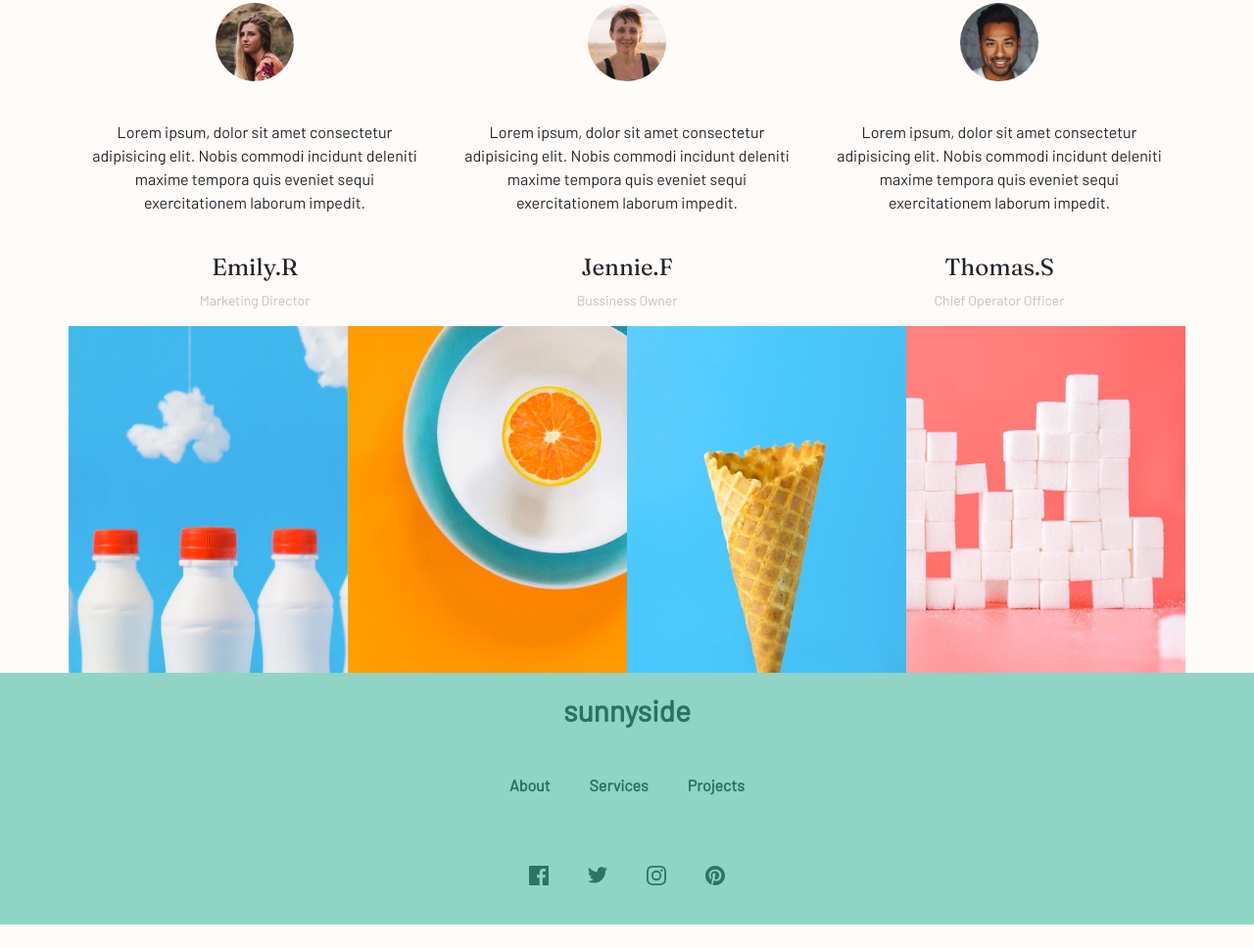
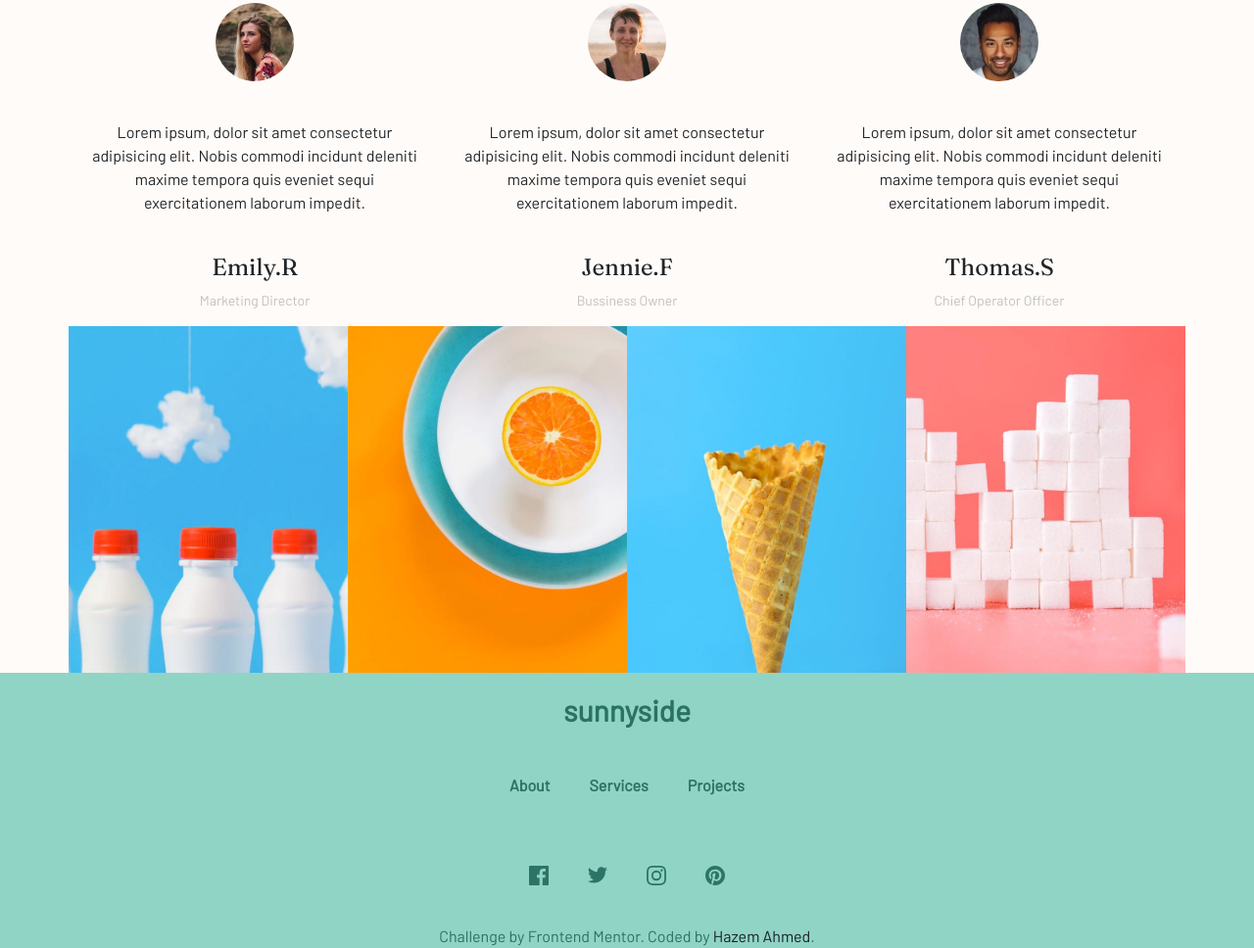
Before and after one commit to Hazem-Ahmed1/sunnyday, a plain HTML site: page index.html in a window 1280 px wide. Shown: the part 2394-3362 px from the top of the page at 98% size. Before the commit the page ends 3338 px from the top, so only its background shows below. Drawn offline with Linux system fonts and the light colour scheme; a web font is replaced by a local one.

Commit message:
second commit

```diff
--- a/css/main.css
+++ b/css/main.css
@@ -256,6 +256,12 @@ h1{
     border-bottom: 20px solid white;
     border-left: 10px solid transparent;
 }
+.last p{
+    color: #2b7264;
+}
+.last a{
+    color: #181e2a;
+}
 
 @media (max-width:375px){
     .items{
--- a/index.html
+++ b/index.html
@@ -182,7 +182,11 @@
                 </div>
             </div>
         </div>
+        <div class="col-12 text-center last">
+            <p class="m-0 p-0">Challenge by Frontend Mentor. Coded by <a href="https://www.facebook.com/profile.php?id=100071538840923">Hazem Ahmed</a>.</p>
+        </div>
     </footer>
+
     <script src="assest/wow/wow.min.js"></script>
     <script src="js/main.js"></script>
 </body>
```
